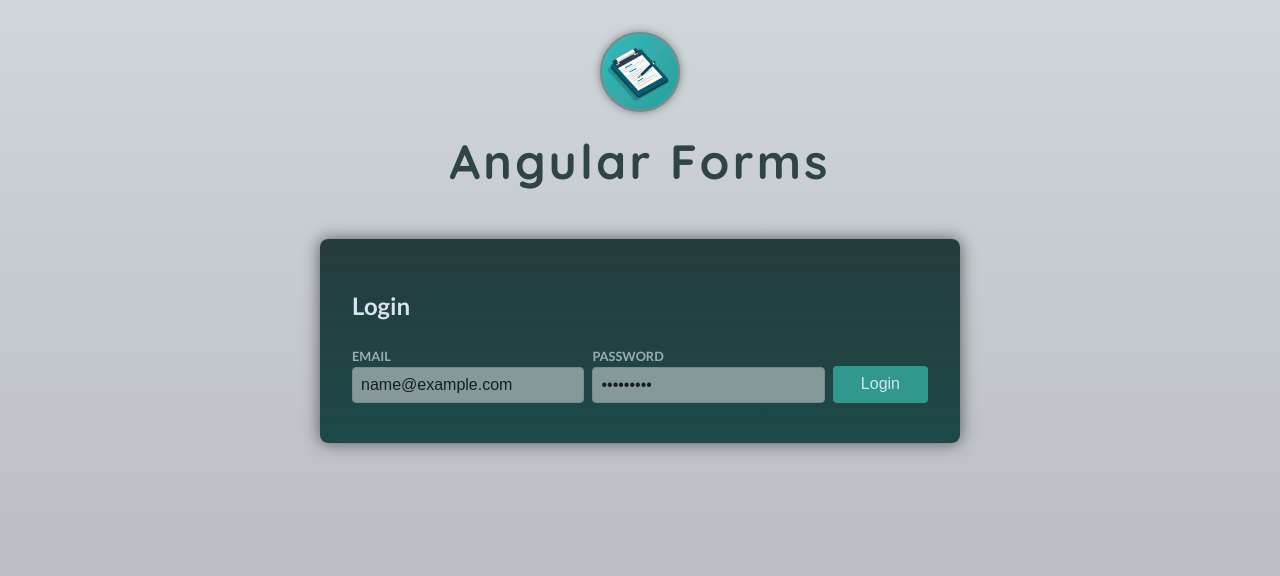
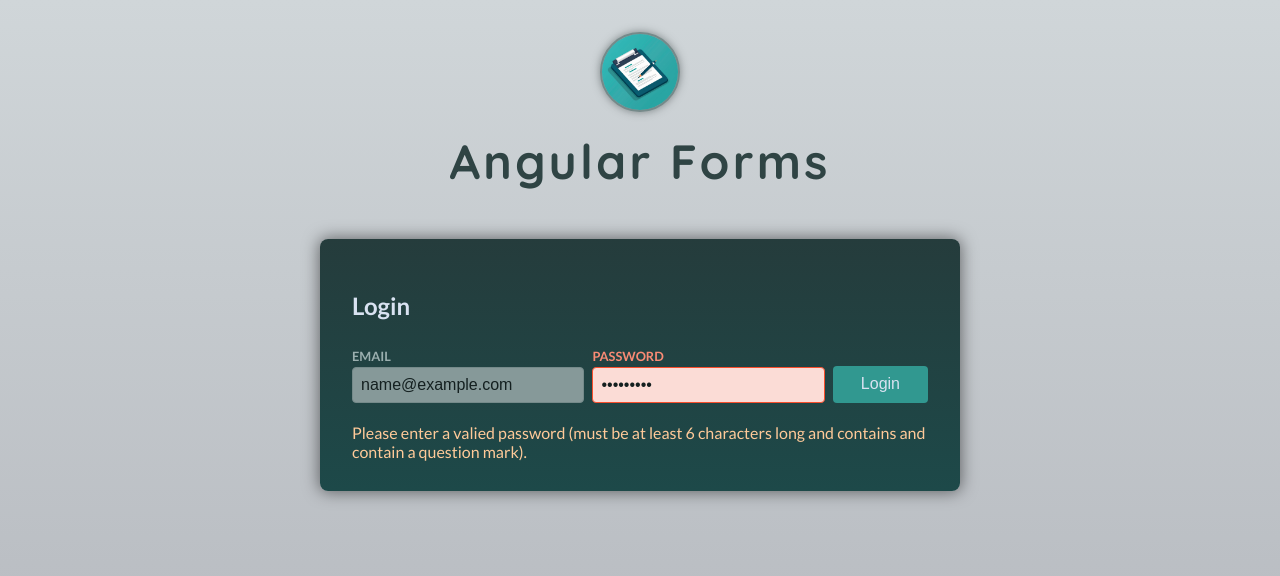
Before and after one commit to a1x40v/acg-13-forms, an Angular app: page / in a window 1280 px wide. Both pictures are taken after typing "name@example.com", "Sample123" into the empty fields and a click on the button "Login". Shown: the top 576 px of the page. Built offline with nearby package versions, Linux system fonts and the light colour scheme.

Commit message:
Create custom validator

```diff
--- a/src/app/auth/login/login.component.html
+++ b/src/app/auth/login/login.component.html
@@ -19,7 +19,8 @@
   <p class="control-error">Please enter a valied email address.</p>
   } @if(getFieldValidStatus('password')) {
   <p class="control-error">
-    Please enter a valied password (at least 6 characters long).
+    Please enter a valied password (must be at least 6 characters long and
+    contains and contain a question mark).
   </p>
   }
 </form>
--- a/src/app/auth/login/login.component.ts
+++ b/src/app/auth/login/login.component.ts
@@ -1,10 +1,19 @@
 import { Component } from '@angular/core';
 import {
+  AbstractControl,
   FormControl,
   FormGroup,
   ReactiveFormsModule,
   Validators,
 } from '@angular/forms';
+
+function mustContainQuestionMark(control: AbstractControl) {
+  if (control.value.includes('?')) {
+    return null;
+  }
+
+  return { doesNotContainQuestionMark: true };
+}
 
 @Component({
   selector: 'app-login',
@@ -19,7 +28,11 @@ export class LoginComponent {
       validators: [Validators.required, Validators.email],
     }),
     password: new FormControl('', {
-      validators: [Validators.required, Validators.minLength(6)],
+      validators: [
+        Validators.required,
+        Validators.minLength(6),
+        mustContainQuestionMark,
+      ],
     }),
   });
 
```
